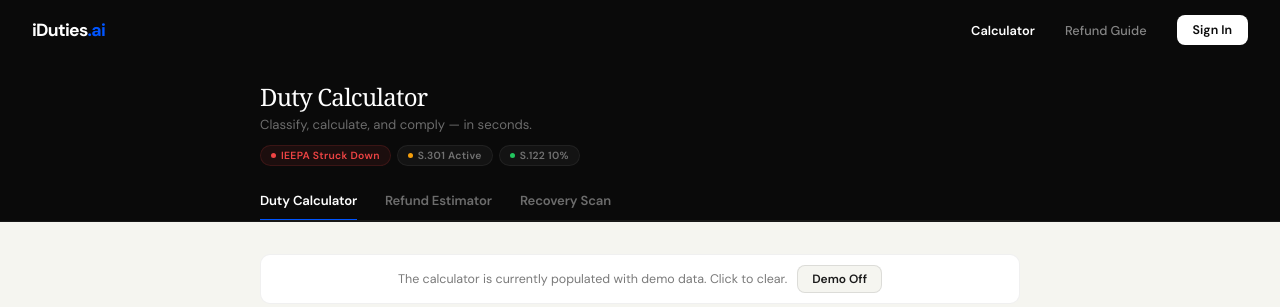
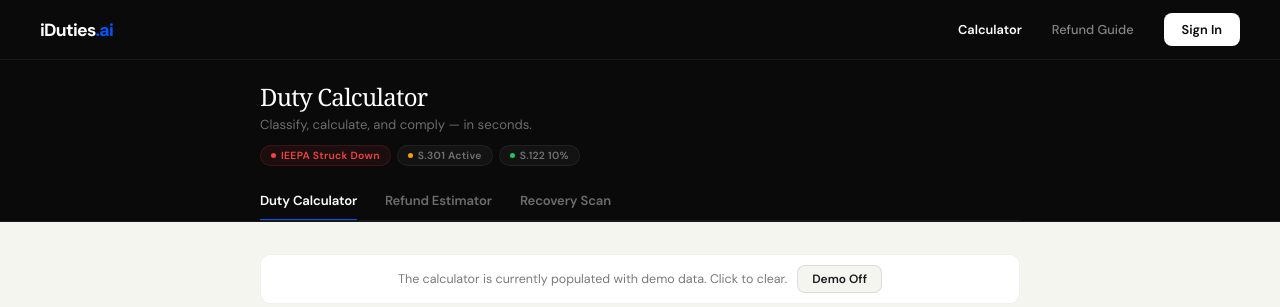
Before and after one commit to rebelkayn/dutycalc, a Flask app: page /calculator in a window 1280 px wide. Shown: the top 307 px of the page. Run offline with Flask 3, Linux system fonts and the light colour scheme; some libraries are stand-ins or nearby versions; some web fonts are replaced.

Commit message:
Perfect nav consistency + fix Gemini timeouts + more workers
Nav header (all 9 pages):
- Standardize height to 60px everywhere (dashboard/contact/terms/privacy were 56px)
- Remove mobile nav-brand font-size shrink in index.html (brand stays 1.1rem)
- Standardize Sign In button: padding 8px 18px, font-size 0.8rem, transition 0.2s
  with lift-on-hover across landing + calculator pages
- Add border-bottom to calculator nav (matches landing)
- Expand nav horizontal padding to clamp(16px,4vw,40px) on all pages
- Restore cta-note to "USITC 2026 Rev 4 data · No login required"
  (previously removed entire line; only 'Free forever...' portion wanted)

Crash fix:
- Add request_options={"timeout": 20} to both Gemini generate_content calls
  so a hung API call fails fast instead of blocking a worker for 60s+
- Bump gunicorn workers 2 → 4 so one slow request can't starve all traffic
- Reduce gunicorn timeout 120s → 60s (Gemini now times out at 20s)

Co-Authored-By: Claude Sonnet 4.6 <noreply@anthropic.com>

````diff
--- a/app.py
+++ b/app.py
@@ -709,13 +709,16 @@ def classify():
 Extract all fields and return ONLY valid JSON (no markdown):
 {{"product_description":"...","quantity":"...","unit_value":0,"total_value":0,"currency":"USD","country_of_origin":"CN","shipping_cost":0,"insurance":0,"incoterms":"FOB","seller_name":"...","hts_code":"...","hts_description":"...","classification_confidence":"high/medium/low","classification_notes":"..."}}
 Reference HTS codes:\n{hts_list}\nReturn ONLY the JSON object."""
-            response = model.generate_content([prompt, {"mime_type": image_mime, "data": image_b64}])
+            response = model.generate_content(
+                [prompt, {"mime_type": image_mime, "data": image_b64}],
+                request_options={"timeout": 20}
+            )
         else:
             prompt = f"""You are a customs classification expert. Classify this product.
 Return ONLY valid JSON (no markdown):
 {{"hts_code":"...","hts_description":"...","classification_confidence":"high/medium/low","classification_notes":"...","alternative_codes":[]}}
 Product: {description}\nReference HTS codes:\n{hts_list}\nReturn ONLY the JSON object."""
-            response = model.generate_content(prompt)
+            response = model.generate_content(prompt, request_options={"timeout": 20})
         raw = re.sub(r"```(?:json)?", "", response.text.strip()).strip().rstrip("`").strip()
         result = json.loads(raw)
         hts_code = result.get("hts_code", "")
--- a/templates/contact.html
+++ b/templates/contact.html
@@ -26,7 +26,7 @@ body { font-family: var(--font); background: var(--bg); color: var(--ink); min-h
   background: rgba(245,245,240,0.82);
   backdrop-filter: saturate(180%) blur(20px); -webkit-backdrop-filter: saturate(180%) blur(20px);
   border-bottom: 1px solid var(--border);
-  padding: 0 20px; height: 56px;
+  padding: 0 clamp(16px, 4vw, 40px); height: 60px;
   display: flex; align-items: center; gap: 16px;
 }
 .nav-brand {
--- a/templates/dashboard.html
+++ b/templates/dashboard.html
@@ -33,7 +33,7 @@ body {
   background: rgba(245,245,240,0.82);
   backdrop-filter: saturate(180%) blur(20px);
   border-bottom: 1px solid var(--border);
-  padding: 0 20px; height: 56px;
+  padding: 0 clamp(16px, 4vw, 40px); height: 60px;
   display: flex; align-items: center; gap: 16px;
 }
 .nav-brand {
@@ -79,7 +79,7 @@ body {
 .nav-signout:hover { color: var(--ink); background: var(--surface2); }
 @media (min-width: 600px) { .nav-user-email { display: block; } }
 @media (max-width: 500px) {
-  .nav { padding: 0 14px; height: 52px; gap: 10px; }
+  .nav { padding: 0 14px; gap: 10px; }
   .nav-link { font-size: 0.74rem; padding: 5px 9px; }
 }
 
--- a/templates/index.html
+++ b/templates/index.html
@@ -53,8 +53,8 @@ body {
 /* ═══════ NAV ═══════ */
 .nav {
   position: sticky; top: 0; z-index: 100;
-  background: #0A0A0A;
-  padding: 0 clamp(16px, 4vw, 32px); height: 60px;
+  background: #0A0A0A; border-bottom: 1px solid rgba(255,255,255,0.06);
+  padding: 0 clamp(16px, 4vw, 40px); height: 60px;
   display: flex; align-items: center; gap: 16px;
 }
 .nav-brand {
@@ -73,12 +73,12 @@ body {
 .nav-link:hover { color: white; background: rgba(255,255,255,0.06); }
 .nav-link.active { color: white; font-weight: 600; }
 .nav-auth-btn {
-  padding: 7px 16px; border-radius: 8px;
-  font-size: 0.78rem; font-weight: 600; color: #0A0A0A;
+  padding: 8px 18px; border-radius: 8px;
+  font-size: 0.8rem; font-weight: 600; color: #0A0A0A;
   background: white; border: none;
-  text-decoration: none; transition: all 0.15s; flex-shrink: 0;
-}
-.nav-auth-btn:hover { background: rgba(255,255,255,0.9); }
+  text-decoration: none; transition: all 0.2s; flex-shrink: 0;
+}
+.nav-auth-btn:hover { background: rgba(255,255,255,0.9); transform: translateY(-1px); }
 .nav-avatar {
   width: 32px; height: 32px; border-radius: 50%;
   background: rgba(255,255,255,0.08); border: 1.5px solid rgba(255,255,255,0.2);
@@ -90,8 +90,7 @@ body {
 @media (max-width: 500px) {
   .nav { padding: 0 12px; gap: 8px; }
   .nav-link { font-size: 0.72rem; padding: 5px 8px; }
-  .nav-brand { font-size: 0.95rem; }
-  .nav-auth-btn { padding: 5px 10px; font-size: 0.7rem; }
+  .nav-auth-btn { padding: 7px 14px; font-size: 0.76rem; }
 }
 
 /* ═══════ WORKSPACE HEADER ═══════ */
--- a/templates/landing.html
+++ b/templates/landing.html
@@ -506,6 +506,7 @@ section { padding: clamp(64px, 10vw, 120px) clamp(20px, 5vw, 40px); }
     <h2 class="cta-h">Find the 12% you're<br>gifting to customs.</h2>
     <p class="cta-sub">Start with a free duty calculation. See your real rates across all four tariff layers. No credit card, no commitment.</p>
     <a href="/calculator" class="btn-cta">Open the Calculator →</a>
+    <div class="cta-note">USITC 2026 Rev 4 data · No login required</div>
   </div>
 </section>
 
--- a/templates/privacy.html
+++ b/templates/privacy.html
@@ -25,7 +25,7 @@ body { font-family: var(--font); background: var(--bg); color: var(--ink); min-h
   background: rgba(245,245,240,0.82);
   backdrop-filter: saturate(180%) blur(20px); -webkit-backdrop-filter: saturate(180%) blur(20px);
   border-bottom: 1px solid var(--border);
-  padding: 0 20px; height: 56px;
+  padding: 0 clamp(16px, 4vw, 40px); height: 60px;
   display: flex; align-items: center; gap: 16px;
 }
 .nav-brand {
--- a/templates/terms.html
+++ b/templates/terms.html
@@ -25,7 +25,7 @@ body { font-family: var(--font); background: var(--bg); color: var(--ink); min-h
   background: rgba(245,245,240,0.82);
   backdrop-filter: saturate(180%) blur(20px); -webkit-backdrop-filter: saturate(180%) blur(20px);
   border-bottom: 1px solid var(--border);
-  padding: 0 20px; height: 56px;
+  padding: 0 clamp(16px, 4vw, 40px); height: 60px;
   display: flex; align-items: center; gap: 16px;
 }
 .nav-brand {
````
Also changed, not shown: 1 other file.
